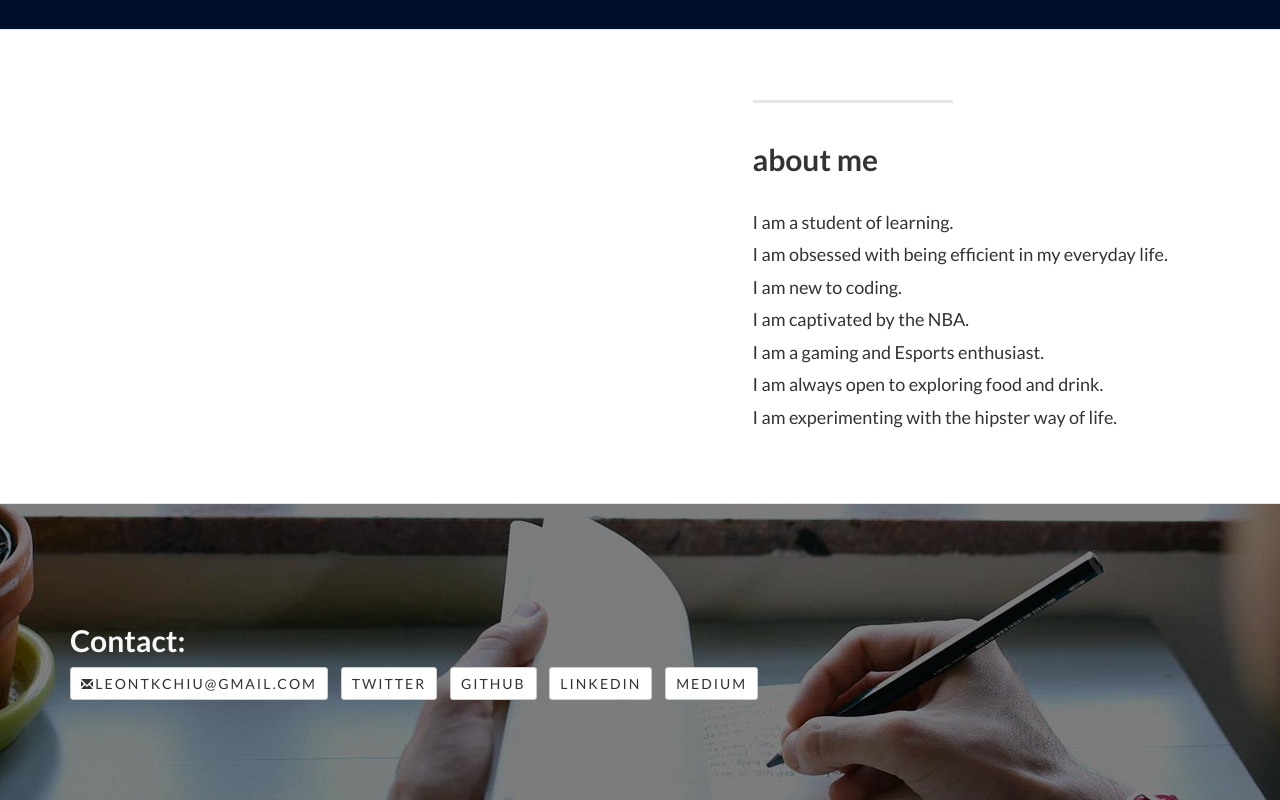
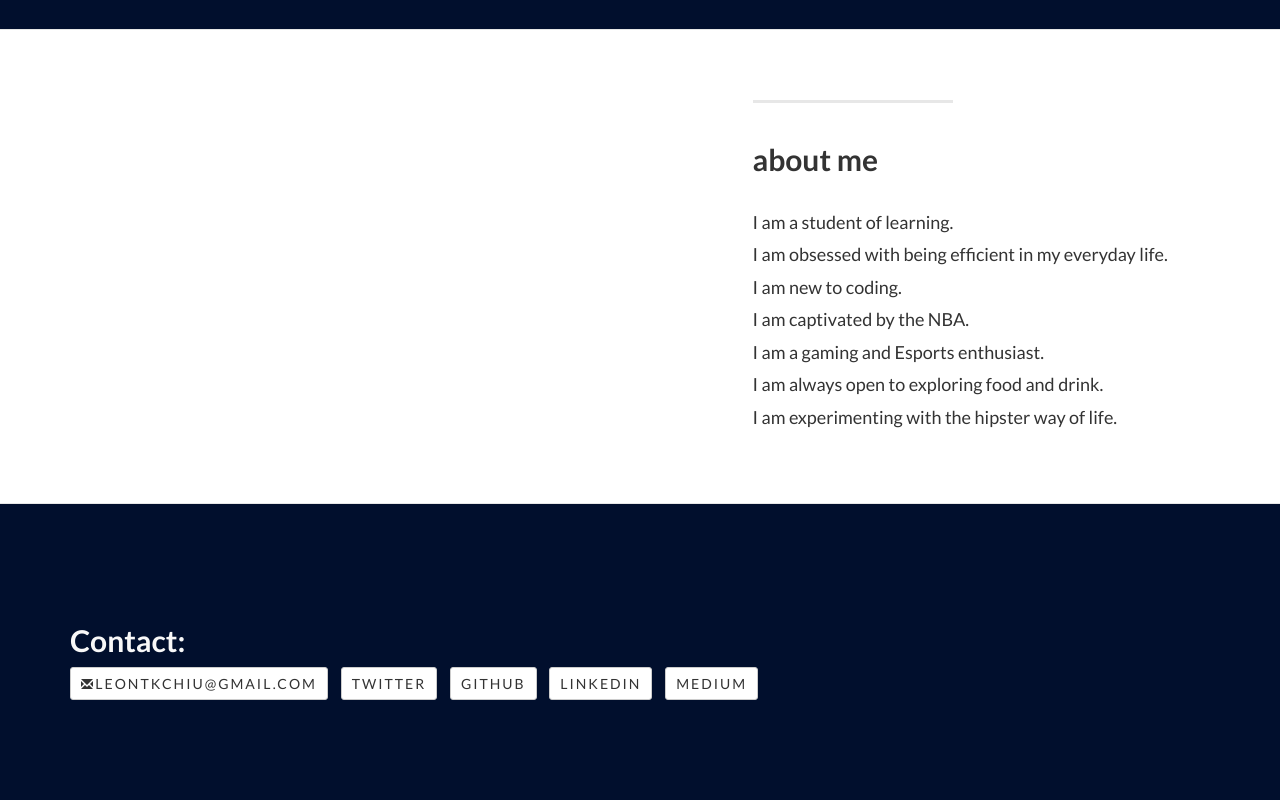
Before and after one commit to leontkc/leontkc.github.io, a plain HTML site: page index.html in a window 1280 px wide. Shown: the part 1332-2132 px from the top of the page. Drawn offline with Linux system fonts and the light colour scheme.

Commit message:
footer bg color

```diff
--- a/css/landing-page.css
+++ b/css/landing-page.css
@@ -152,8 +152,9 @@ h6 {
 .banner {
     padding: 100px 0;
     color: #f8f8f8;
-    background: url(../img/banner-bg.jpg) no-repeat center center;*/
-    background-size: cover;
+    /*background: url(../img/banner-bg.jpg) no-repeat center center;*/
+    /*background-size: cover;*/
+    background-color: #010f2d;
 }
 
 .banner height: 2px; {
```
